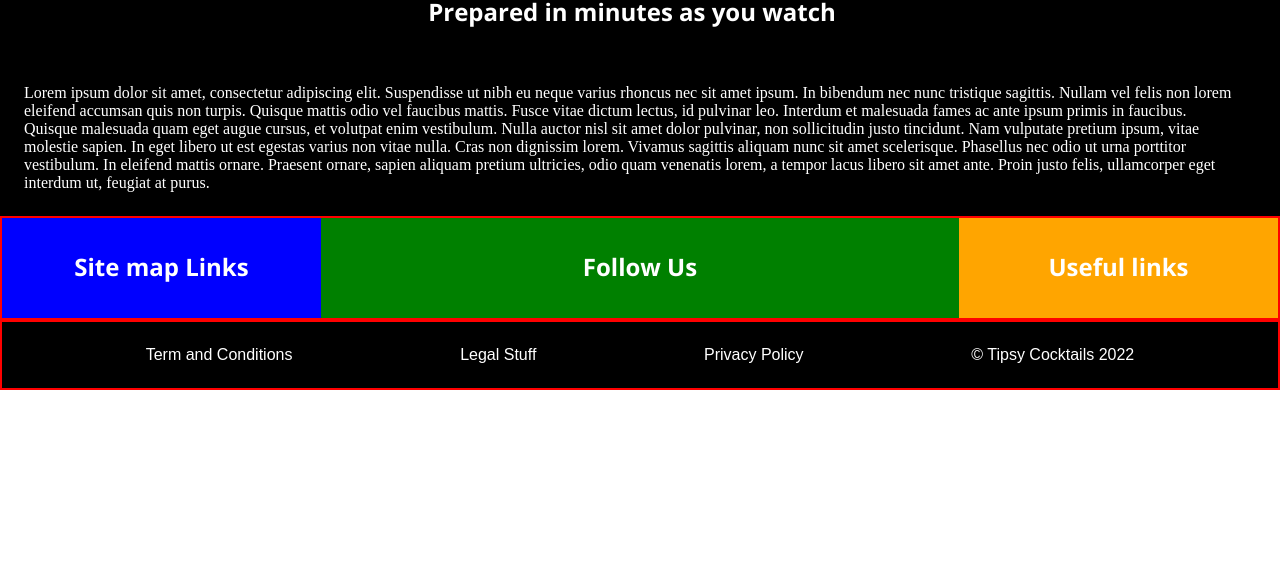
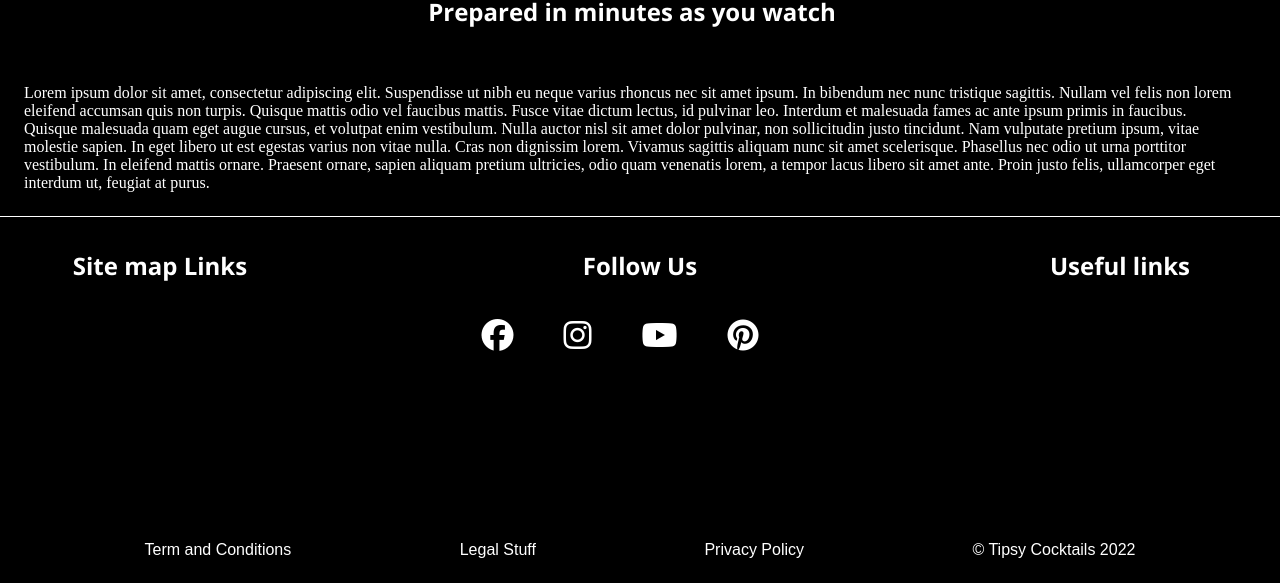
Before and after one commit to Peter-James-Borrow/tipsy-bar, a plain HTML site: page index.html in a window 1280 px wide. Shown: the part 1496-2079 px from the top of the page. Before the commit the page ends 1886 px from the top, so only its background shows below. Drawn offline with nearby package versions, Linux system fonts and the light colour scheme.

Commit message:
FEATURE: Created footer and add social icons and links

```diff
--- a/index.html
+++ b/index.html
@@ -5,7 +5,8 @@
     <meta http-equiv="X-UA-Compatible" content="IE=edge">
     <meta name="viewport" content="width=device-width, initial-scale=1.0">
     <link rel="stylesheet" href="styles.css">
-    <link rel="stylesheet" href="variables.css">
+    <link href="/your-path-to-fontawesome/css/brands.css" rel="stylesheet">
+    <script src="https://kit.fontawesome.com/59670b0642.js" crossorigin="anonymous"></script>
     <title>Tipsy Bar</title>
 
 </head>
@@ -69,6 +70,12 @@
         </div>
            <div class="container2">
             <h3>Follow Us</h3>
+            <div class="social-icon-container">
+                <a class="social-icons" href="https://www.facebook.com/"><i class="fa-brands fa-facebook fa-2x"></i></a>
+                <a class="social-icons" href="https://www.instagram.com/"><i class="fa-brands fa-instagram fa-2x"></i></a>
+                <a class="social-icons" href="https://www.youtube.com/"><i class="fa-brands fa-youtube fa-2x"></i></a>
+                <a class="social-icons" href="https://www.pinterest.com/"><i class="fa-brands fa-pinterest fa-2x"></i></a>
+            </div>
         </div>
         <div class="container3">
          <h3>Useful links</h3>
--- a/styles.css
+++ b/styles.css
@@ -25,7 +25,6 @@ h3{
 .header {
     align-items: center;
     background-color: #000000;
-    border-bottom: #ffffff 1px solid;
     display: flex;
     font-family: 'Open Sans', sans-serif;
     justify-content: flex-end;
@@ -74,11 +73,6 @@ left: 50%;
 transform: translate(-50%, -50%);
 }
 
-span {
-    color: ;
-
-}
-
 .menu-btn {
     background-color: #ffffff;
     width: 200px;
@@ -96,8 +90,6 @@ span {
     color: #ffffff;
     background: #000000;
 }
-
-
 
 .container-main-top,.container-main-bottom {
     display:flex;
@@ -136,38 +128,50 @@ p{
 .footer-container-main {
     display:flex;
     background-color: #ffffff;
-    border: red solid 2px;
+    border-top: #ffffff solid 0.5px;
 }
 
 .container1 {
-    height: 100px;
+    height: 300px;
     width: 100px;
-    background-color: blue;
+    background-color: #000000;
     flex:1;
 }
 
 .container2 {
-    height: 100px;
+    height: 300px;
     width: 100px;
-    background-color: green;
+    background-color: #000000;
     flex:2;
 }
 
+.social-icon-container {
+    display: flex;
+    justify-content: center;
+
+}
+
+.fa-brands {
+    color: #ffffff;
+}
+
+.social-icons {
+    padding: 5px;
+}
+
 .container3 {
-    height: 100px;
+    height: 300px;
     width: 100px;
-    background-color: orange;
+    background-color: #000000;
     flex:1;
 }
 
 .footer-container-sub {
     display: flex;
-    border-top: 1px #ffff solid;
     font-family: 'Open san', sans-serif;
     font-size: 10px;
     justify-content:space-evenly;
     align-items: flex-end;
     background-color: #000000;
-    border: red solid 2px;
 
 }
```
Lines whose indentation alone changed are shown as unchanged.
